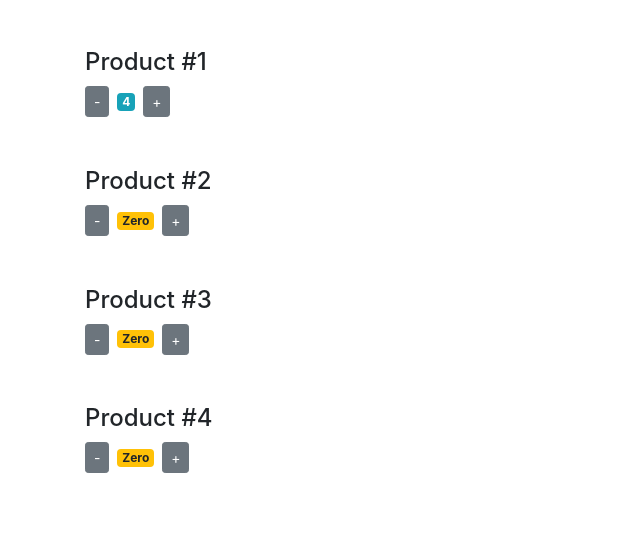
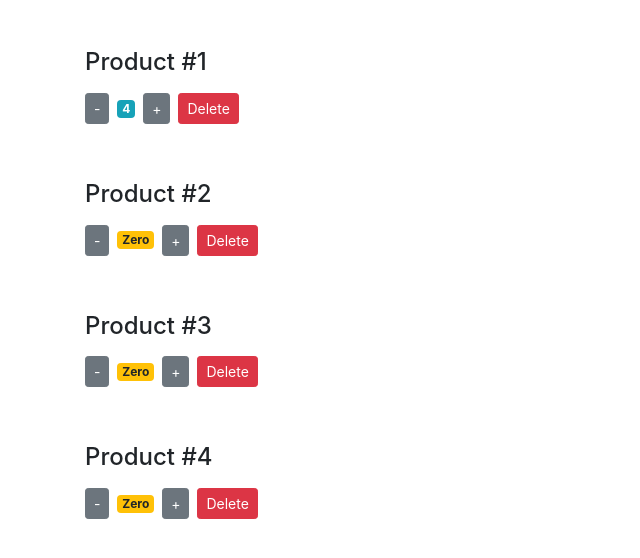
Before and after one commit to reginabattle/cart-react, a React (Create React App) app: page / in a window 1280 px wide. Shown: the top 558 px of the page, without its empty margins (0-640 px from the left). Built offline with nearby package versions, Linux system fonts and the light colour scheme.

Commit message:
Add delete button and event handler

```diff
--- a/src/components/counter.js
+++ b/src/components/counter.js
@@ -6,6 +6,7 @@
 		value: this.props.value
 	};
 
+	// Methods
 	handleIncrement = () => {
 		this.setState({ value: this.state.value + 1 });
 	};
@@ -15,7 +16,7 @@
 	};
 
 	render() {
-		console.log('props', this.props);
+		//console.log('props', this.props);
 
 		return (
 			<div className="container pt-5">
@@ -23,6 +24,7 @@
 				<button onClick={this.handleDecrement} className="btn btn-secondary btn-sm">-</button>
 				<span className={ this.getBadgeClasses() }>{ this.formatCount() }</span>
 				<button onClick={this.handleIncrement} className="btn btn-secondary btn-sm">+</button>
+				<button onClick={this.props.onDelete} className="btn btn-danger btn-sm m-2">Delete</button>
 			</div>
 		);
 	}
--- a/src/components/counters.js
+++ b/src/components/counters.js
@@ -11,11 +11,15 @@
 		]
 	}
 
+	handleDelete = () => {
+		console.log('Delete button clicked')
+	}
+
 	render() {
 		return (
 			<div>
 				{ this.state.counters.map(counter => (
-					<Counter key={counter.id} value={counter.value}>
+					<Counter key={counter.id} value={counter.value} onDelete={this.handleDelete}>
 						<h4>Product #{counter.id}</h4>
 					</Counter>
 				))}
```
